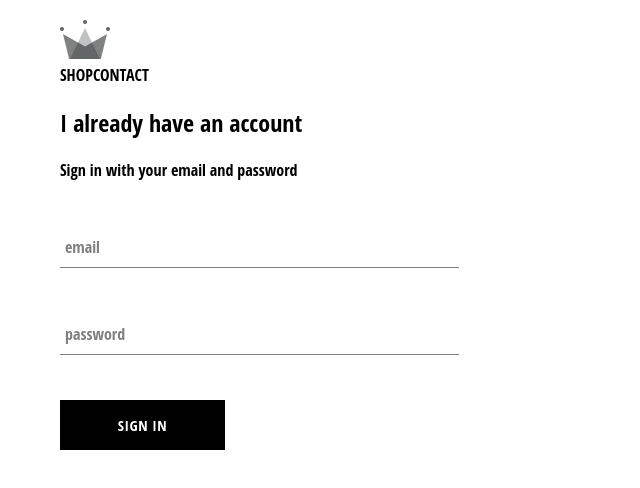
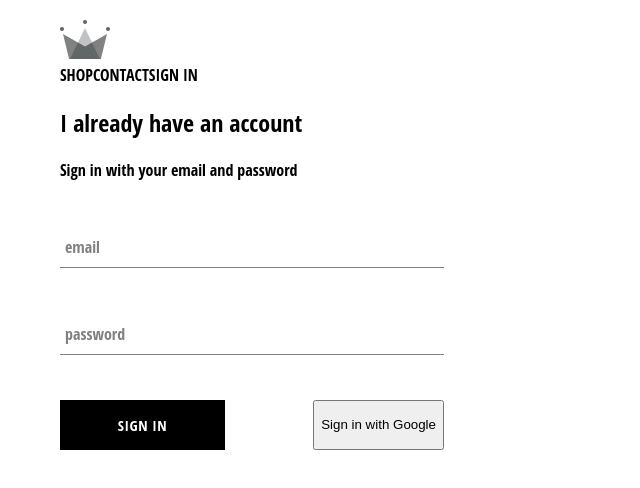
Before and after one commit to ZhangMYihua/lesson-1, a React (Create React App) app: page /signin in a window 1280 px wide. Shown: the top 488 px of the page, without its empty margins (0-640 px from the left). Built offline with nearby package versions, Linux system fonts and the light colour scheme; no server answers.

Commit message:
integrated firebase into application, created sign in page with sign in component and sign-in with google

```diff
--- a/package.json
+++ b/package.json
@@ -3,6 +3,7 @@
   "version": "0.1.0",
   "private": true,
   "dependencies": {
+    "firebase": "^7.12.0",
     "node-sass": "^4.13.1",
     "react": "^16.13.0",
     "react-dom": "^16.13.0",
--- a/src/App.css
+++ b/src/App.css
@@ -7,3 +7,7 @@
     text-decoration: none;
     color: black
 }
+
+*{
+    box-sizing:border-box;
+}
--- a/src/App.js
+++ b/src/App.js
@@ -8,14 +8,37 @@
 import ShopPage from './pages/shop/shop.component';
 import Header from './components/header/header.component';
 import SignInAndSignUpPage from './pages/sign-in-sign-up.component/sign-in-sign-up.component'
+import {auth} from './firebase/firebase.utils';
 
 
+class App extends React.Component {
 
-function App () {
+    constructor() {
+      super();
 
+      this.state = {
+        currentUser: null
+      }
+    }
+
+    unsubscribeFromAuth = null
+
+    componentDidMount() {
+      this.unsubscribeFomAuth = auth.onAuthStateChanged(user => {
+        this.setState ({ currentUser: user });
+
+        console.log (user);
+      });
+    }
+
+    componentWillUnmount() {
+      this.unsubscribeFomAuth();
+    }
+
+    render () {
       return (
         <div >
-        <Header/>
+          <Header currentUser={this.state.currentUser}/>
           <Switch>
             <Route exact path='/' component = {HomePage}/>
             <Route exact path='/shop' component = {ShopPage}/>
@@ -25,4 +48,6 @@
       );
     }
 
+  }
+
 export default App;
--- a/src/components/custom-button.component/custom-button.component.jsx
+++ b/src/components/custom-button.component/custom-button.component.jsx
@@ -2,9 +2,10 @@
 
 import './custom-button.component.scss'
 
-const CustomButton = ({children,...otherProps}) => (
+const CustomButton = ({children, isGoogleSignIn,...otherProps}) => (
 
-    <button className= 'custom-button' {...otherProps}>
+    <button className= {`${isGoogleSignIn ? 'google-sign-in': ''}custom-button` }
+    {...otherProps}>
             {children}
     </button>
 
--- a/src/components/custom-button.component/custom-button.component.scss
+++ b/src/components/custom-button.component/custom-button.component.scss
@@ -19,4 +19,14 @@
       color: black;
       border: 1px solid black;
     }
+
+    &.google-sign-in {
+      background-color: #4285f4 ;
+      color: white;
+
+      &:hover {
+        background-color: #357ae8;
+        border: none;
+      }
+    }
   }
--- a/src/components/header/header.component.jsx
+++ b/src/components/header/header.component.jsx
@@ -1,12 +1,14 @@
 import React from 'react';
 import {Link} from 'react-router-dom';
+
+import { auth } from '../../firebase/firebase.utils';
 
 import  { ReactComponent as Logo }  from '../../assets/crown.svg'
 
 
 import './header.styles.scss';
 
-const Header = () => (
+const Header = ({currentUser}) => (
     <div classname='header'>
         <Link  className='logo-container' to="/">
            <Logo />
@@ -18,6 +20,12 @@
             <Link className='option' to='/shop'>
                 CONTACT
              </Link>
+             {
+                 currentUser ?
+                 <div className='option' onClick= {() => auth.signOut()}>SIGN OUT</div>
+                 :
+                 <Link className= 'option' to='/signin'>SIGN IN</Link>
+             }
         </div>
     </div>
 );
--- a/src/components/header/header.styles.scss
+++ b/src/components/header/header.styles.scss
@@ -20,6 +20,7 @@
 
       .option {
         padding: 10px 15px;
+        cursor: pointer;
        }
     }
 }
--- a/src/components/sign-in.component/sign-in.component.jsx
+++ b/src/components/sign-in.component/sign-in.component.jsx
@@ -2,6 +2,8 @@
 
 import FormInput from '../form-input/form-input.component';
 import CustomButton from '../custom-button.component/custom-button.component';
+
+import {signInWithGoogle} from '../../firebase/firebase.utils'
 
 import './sign-in.styles.scss';
 
@@ -50,7 +52,12 @@
             label='password'
             required
           />
-          <CustomButton type='submit'> Sign in </CustomButton>
+          <div className = 'buttons'>
+            <CustomButton type='submit'> Sign in </CustomButton>
+            <CustomButton onclick={signInWithGoogle} isGoogleSignIn>
+              Sign in with Google
+            </CustomButton>
+          </div>
         </form>
       </div>
     );
--- a/src/components/sign-in.component/sign-in.styles.scss
+++ b/src/components/sign-in.component/sign-in.styles.scss
@@ -8,4 +8,8 @@
 
     }
 
+    .buttons {
+        display: flex;
+        justify-content: space-between;
+    }
 }
--- /dev/null
+++ b/src/firebase/firebase.utils.js
@@ -0,0 +1,27 @@
+import firebase from 'firebase/app';
+
+import 'firebase/firestore';
+import 'firebase/auth';
+import { useHistory } from 'react-router-dom';
+
+const config =  {
+    apiKey: "AIzaSyCndrbU8aG_coW3kNxeLHSh1KdsVbX-FL4",
+    authDomain: "crwn-clothing-db-b7bab.firebaseapp.com",
+    databaseURL: "https://crwn-clothing-db-b7bab.firebaseio.com",
+    projectId: "crwn-clothing-db-b7bab",
+    storageBucket: "crwn-clothing-db-b7bab.appspot.com",
+    messagingSenderId: "166748618922",
+    appId: "1:166748618922:web:ee0980a9f9c399b27450d3",
+    measurementId: "G-ZL8G2FX3C5"
+  };
+
+  firebase.initializeApp(config);
+
+  export const auth = firebase.auth();
+  export const firestore = firebase.firestore();
+
+  const provider = new firebase.auth.GoogleAuthProvider();
+  provider.setCustomParameters ({ prompt: 'select_account'});
+  export const signInWithGoogle = () => useHistory.signInWithPopup(provider);
+
+  export default firebase;
```
Also changed, not shown: 1 other file (tests, documents, lock files or other folders). Lines whose indentation alone changed are shown as unchanged.
